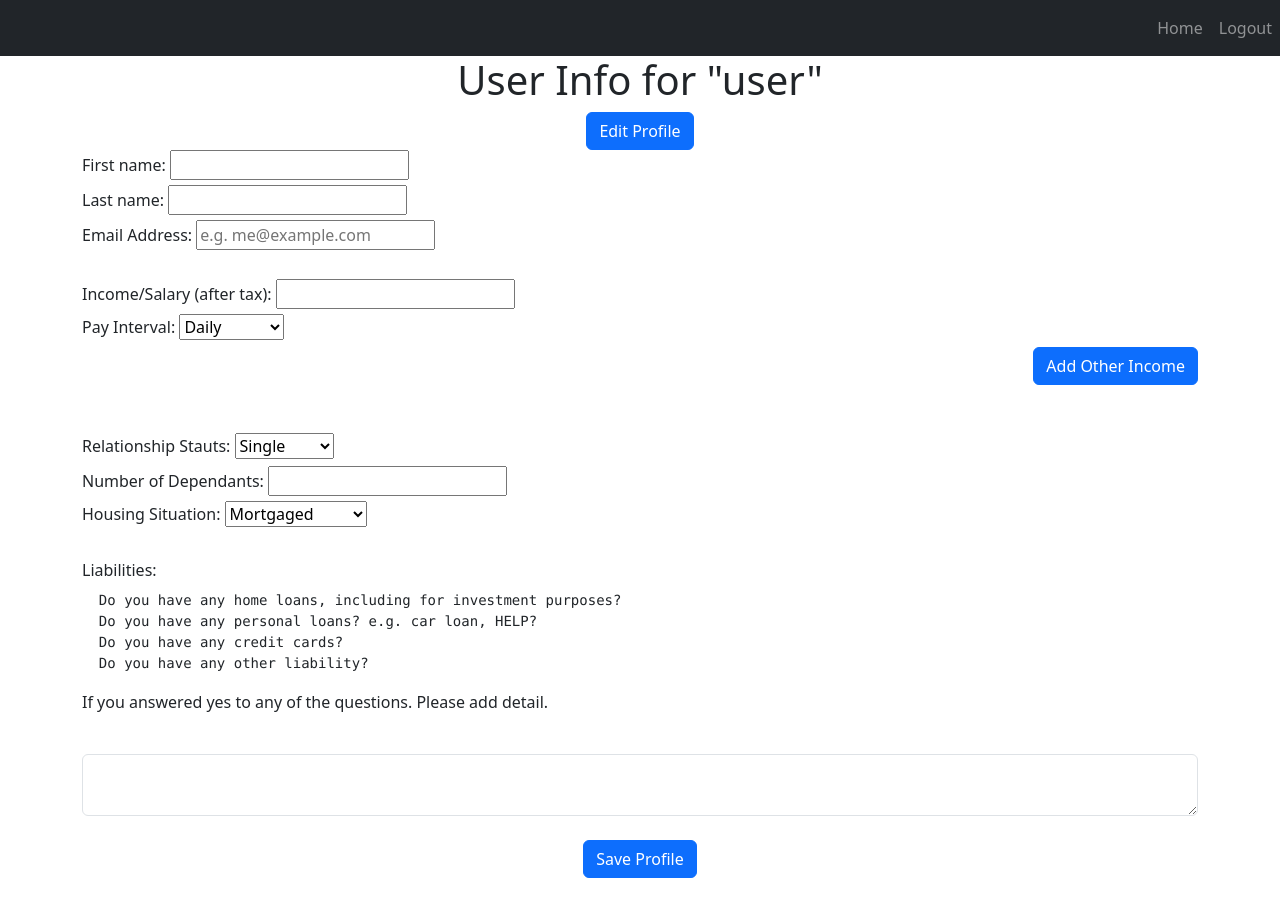
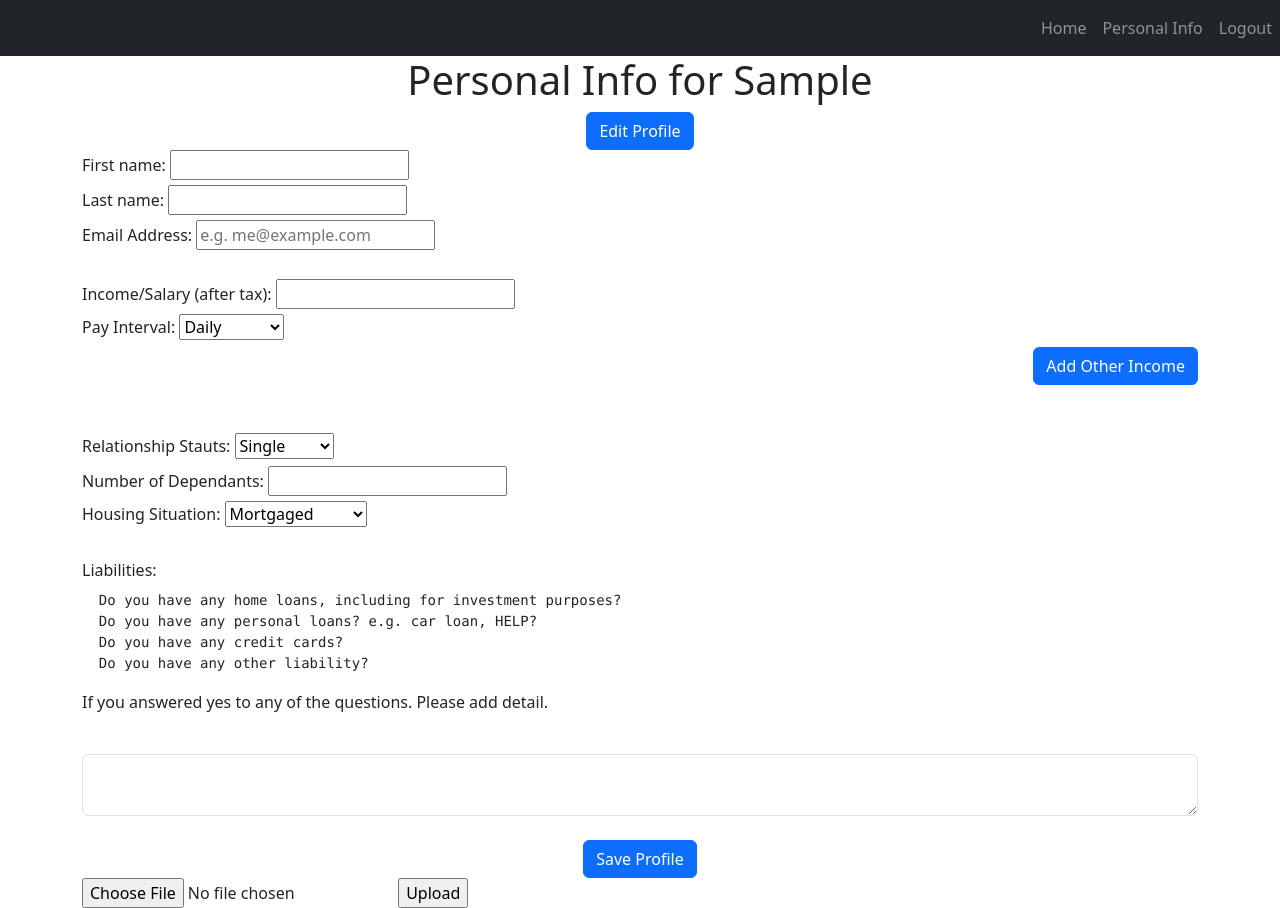
Before and after one commit to Jason-Work-FDM/JasonJeremyQi-credic-card-approval-system-group-project, a Flask app: page /user-info in a window 1280 px wide. Before the commit the page ends 878 px from the top, so only its background shows below. Run offline with Flask 2, Linux system fonts and the light colour scheme; the visitor is signed in with stand-in values (Sample User, id 1); data comes from the database, SQL or seed files in the repository; data that the repository does not hold is empty; some libraries are stand-ins or nearby versions.

Commit message:
uploading user files to their folder

```diff
--- a/website/auth.py
+++ b/website/auth.py
@@ -4,9 +4,10 @@ from werkzeug.security import generate_password_hash, check_password_hash
 from . import db
 from flask_login import login_user, login_required, logout_user, current_user
 
+import os
+
 
 auth = Blueprint('auth', __name__)
-
 
 @auth.route('/login', methods=['GET', 'POST'])
 def login():
@@ -26,7 +27,6 @@ def login():
             flash('Email does not exist.', category='error')
 
     return render_template("login.html", user=current_user)
-
 
 @auth.route('/logout')
 @login_required
@@ -72,3 +72,14 @@ def user_dashboard():
 @auth.route('/user-info', methods=['GET', 'POST'])
 def user_info():
     return render_template("User_info.html", user=current_user)
+
+@auth.route('/success', methods=['POST'])
+def success():
+    if request.method == 'POST':
+        f = request.files['file']
+        upload_dir = './user_uploads/'
+        user_path = os.path.join(upload_dir, str(current_user.id))
+        if not os.path.isdir(user_path):
+            os.mkdir(user_path)
+
+        f.save(f"{user_path}/{f.filename}")
--- a/website/templates/User_info.html
+++ b/website/templates/User_info.html
@@ -1,6 +1,6 @@
 {% extends "base.html" %} {% block title %}User Info{% endblock %} {% block content %}
 
-<h1 align="center">User Info for "user" </h1>
+<h1 align="center">Personal Info for {{ user.first_name }}</h1>
 
 <ul class="list-group list-group-flush" id="notes">
   {% for note in user.notes %}
@@ -127,4 +127,9 @@
 <div align="center">
   <button type="submit" class="btn btn-primary">Save Profile</button>
 </div>
+
+<form action = "/success" method = "post" enctype="multipart/form-data">
+  <input type="file" name="file" />
+  <input type = "submit" value="Upload">
+</form>
 {% endblock %}
--- a/website/templates/base.html
+++ b/website/templates/base.html
@@ -32,6 +32,7 @@
         <div class="navbar-nav ms-auto">
           {% if user.is_authenticated %}
           <a class="nav-item nav-link" id="home" href="/">Home</a>
+          <a class="nav-item nav-link" id="user-info" href="/user-info">Personal Info</a>
           <a class="nav-item nav-link" id="logout" href="/logout">Logout</a>
           {% else %}
           <a class="nav-item nav-link" id="login" href="/login">Login</a>
```
